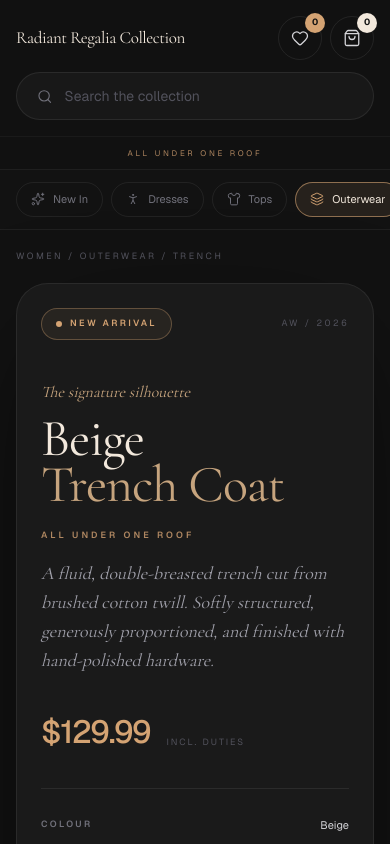
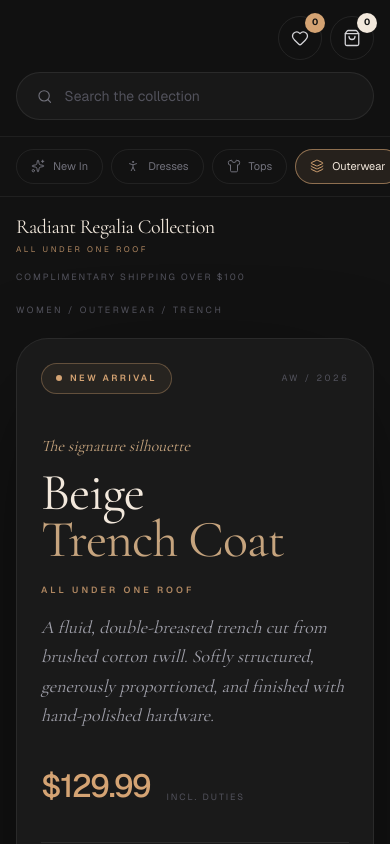
Before and after one commit to SK-Kasu/Apparel-Store-platform, a Next.js app in the folder frontend/: page / in a window 390 px wide. Shown: the top 844 px of the page. Built offline with nearby package versions, Linux system fonts and the light colour scheme.

Commit message:
chore: purge legacy Daylog references and standardize Radiant Regalia Collection branding

```diff
--- a/frontend/src/app/layout.tsx
+++ b/frontend/src/app/layout.tsx
@@ -20,7 +20,7 @@ const cormorant = Cormorant_Garamond({
 });
 
 const brandName = "Radiant Regalia Collection";
-const brandTitle = `${brandName} - All under one roof`;
+const brandTitle = `${brandName} | All under one roof`;
 const brandDescription =
   "Radiant Regalia Collection is a considered edit of modern apparel, footwear, and accessories - all under one roof.";
 
--- a/frontend/src/app/page.tsx
+++ b/frontend/src/app/page.tsx
@@ -50,11 +50,25 @@ export default function Home() {
         <MobileNav activeCategory={activeCategory} onSelectCategory={handleSelectCategory} />
 
         <main className="workspace-view mx-auto w-full max-w-[1480px] px-4 pb-10 pt-5 sm:px-6 lg:px-8 xl:px-10">
+          <header className="mb-5 flex flex-wrap items-start justify-between gap-3 lg:hidden">
+            <div>
+              <p className="font-serif text-xl leading-none tracking-tight text-cream">
+                Radiant Regalia Collection
+              </p>
+              <p className="mt-1.5 text-[8px] uppercase tracking-[0.32em] text-sand/80">
+                All under one roof
+              </p>
+            </div>
+            <p className="pt-1 text-[9px] uppercase tracking-[0.22em] text-zinc-600">
+              Complimentary shipping over $100
+            </p>
+          </header>
+
           <div className="mb-5 flex items-center justify-between gap-4">
             <p className="text-[9px] uppercase tracking-[0.28em] text-zinc-600">
               {department} / {activeCategory} / Trench
             </p>
-            <p className="hidden text-[9px] uppercase tracking-[0.28em] text-zinc-600 sm:block">
+            <p className="hidden text-[9px] uppercase tracking-[0.28em] text-zinc-600 lg:block">
               Complimentary shipping over $100
             </p>
           </div>
--- a/frontend/src/components/top-bar.tsx
+++ b/frontend/src/components/top-bar.tsx
@@ -14,10 +14,6 @@ export function TopBar({ favoriteCount, bagCount }: TopBarProps) {
   return (
     <header className="sticky top-0 z-30 border-b border-white/[0.06] bg-[#121212]/85 backdrop-blur-xl">
       <div className="flex flex-wrap items-center gap-3 px-4 py-4 sm:px-6 lg:px-10">
-        <div className="font-serif text-[17px] leading-tight tracking-tight text-cream sm:text-lg lg:hidden">
-          Radiant Regalia Collection
-        </div>
-
         <div className="order-3 flex w-full items-center gap-3 lg:order-none lg:mx-auto lg:w-auto lg:max-w-2xl lg:flex-1">
           <label className="group flex h-12 flex-1 items-center gap-3 rounded-full border border-white/[0.08] bg-white/[0.03] px-5 transition focus-within:border-sand/50 focus-within:bg-white/[0.04]">
             <Search size={17} strokeWidth={1.7} className="text-zinc-500 group-focus-within:text-sand" />
@@ -64,9 +60,6 @@ export function TopBar({ favoriteCount, bagCount }: TopBarProps) {
           </button>
         </div>
       </div>
-      <div className="border-t border-white/[0.04] px-4 py-2.5 text-center text-[8px] uppercase tracking-[0.34em] text-sand/80 sm:px-6 lg:px-10">
-        All under one roof
-      </div>
     </header>
   );
 }
```
Also changed, not shown: 1 other file (tests, documents, lock files or other folders).
